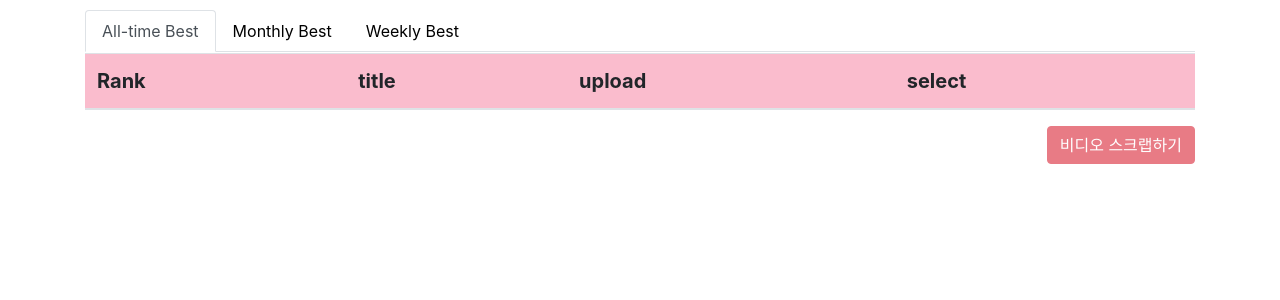
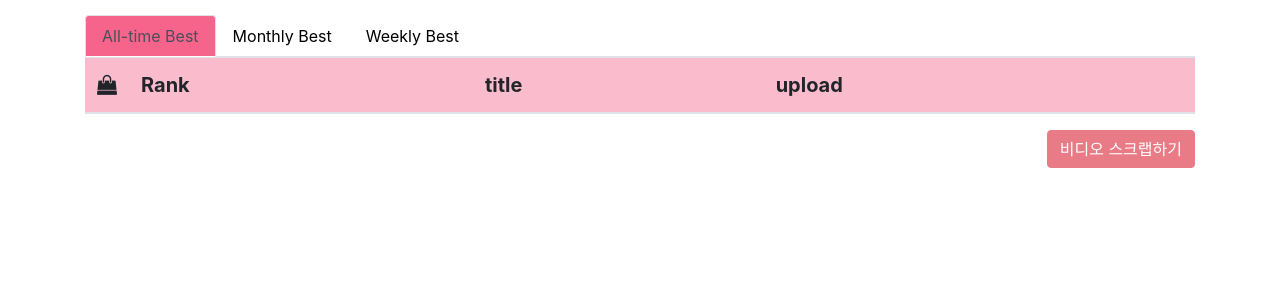
Before and after one commit to pirogramming/veauty_inside, a Django app: page /beauty/video/all in a window 1280 px wide. Shown: the part 56-356 px from the top of the page. Run offline with Django 3.2, Linux system fonts and the light colour scheme; the visitor is signed in with stand-in values (Sample User, id 1); data comes from the database, SQL or seed files in the repository; data that the repository does not hold is empty; some libraries are stand-ins or nearby versions.

Commit message:
view little bit modified, video-list modified

```diff
--- a/beauty/templates/beauty/video_list.html
+++ b/beauty/templates/beauty/video_list.html
@@ -27,6 +27,7 @@ Video List
                     <table class="table">
                         <thead>
                         <tr>
+                           <th class="vid-select"><span><i class="fa fa-shopping-bag"></i></span></th>
                             <th>Rank</th>
                             <th>title</th>
 
@@ -37,16 +38,19 @@ Video List
                             {% endfor %}
 
                             <th>upload</th>
-                            <th>select</th>
+
                         </tr>
                         </thead>
                         <tbody>
                         {% for video in videos %}
                             {% load mathfilters %}
                             <tr>
+                                <td class="vid-select">
+                                    <input type="checkbox" name="{{ video.id }}">
+                                </td>
                                 <td>
                                     {% if pageNum %}
-                                {{  pageNum|mul:PAGE_ROW_COUNT| sub:PAGE_ROW_COUNT |add:forloop.counter }}
+                                        {{ pageNum|mul:PAGE_ROW_COUNT| sub:PAGE_ROW_COUNT |add:forloop.counter }}
                                     {% else %}
                                         {{ forloop.counter }}
                                     {% endif %}
@@ -64,14 +68,12 @@ Video List
                                 {% endfor %}
 
                                 <td>{{ video.upload_at }}</td>
-                            <td>
-                                <input type="checkbox" name="{{ video.id }}">
-                            </td>
+
                             </tr>
                         {% endfor %}
                         </tbody>
                     </table>
-            <div class ="scrap-wrap">
+                    <div class="scrap-wrap">
                         <div></div>
                         {% include 'beauty/pagination.html' %}
                         <input type="hidden" name="period" value="{{ period }}">
--- a/beauty/views.py
+++ b/beauty/views.py
@@ -9,7 +9,7 @@ import datetime
 # fix : global variable 'selected' User model의 필드로 교체
 selected = []
 
-def pagnation(request, contexts, contexts_name, PAGE_ROW_COUNT=10, PAGE_DISPLAY_COUNT=10):
+def pagination(request, contexts, contexts_name, PAGE_ROW_COUNT=10, PAGE_DISPLAY_COUNT=10):
     paginator=Paginator(contexts, PAGE_ROW_COUNT)
     pageNum=request.GET.get('pageNum') # 현재 페이지
 
@@ -122,8 +122,9 @@ def video_list(request, period):
         videos = Video.objects.all().order_by('-hits')
     elif period == "month":
         today = datetime.datetime.now()
+        year = today.year
         month = today.month
-        videos = Video.objects.filter(upload_at__month=month).order_by('-hits')
+        videos = Video.objects.filter(upload_at__month=month).filter(upload_at__year=year).order_by('-hits')
     elif period == "week":
         today = datetime.datetime.now()
         seven_days = datetime.timedelta(days=7)
@@ -131,7 +132,7 @@ def video_list(request, period):
     else:
         return redirect("beauty:home")
 
-    contexts = pagnation(request, videos, 'videos')
+    contexts = pagination(request, videos, 'videos')
     contexts['period'] = period
     contexts['big_categories'] = Bigcate.objects.all()
     if request.user.is_authenticated:
@@ -169,7 +170,7 @@ def list_for_cosmetic(request, kind):
         else:
             return 0
 
-    contexts = pagnation(request, cosmetics, 'cosmetics')
+    contexts = pagination(request, cosmetics, 'cosmetics')
     contexts['kind'] = kind
     contexts['big_categories'] = bigcates
 
--- a/veauty_inside/static/beauty/style.css
+++ b/veauty_inside/static/beauty/style.css
@@ -37,11 +37,9 @@ a.nav-link:visited{
 
 
 body > div > ul{
-    margin-top: 10px;
+    margin-top: 15px;
 }
-table {
-    margin-top : 1px;
-}
+
 table > tbody > tr:hover {
     background-color: #F0F0F0;
 }
@@ -76,5 +74,16 @@ body > div > div > div > form > div.text-right{
     justify-content: space-around;
 }
 .nav-item > .active{
-        background-color : #F6648C;
+
+        background-color : #F6648C !important;
 }
+
+
+.vid-select{
+    width: 30px;
+}
+tbody > .vid-select > input{
+    display: flex;
+    justify-content: center;
+    align-items: center;
+}
```
Lines whose indentation alone changed are shown as unchanged.
